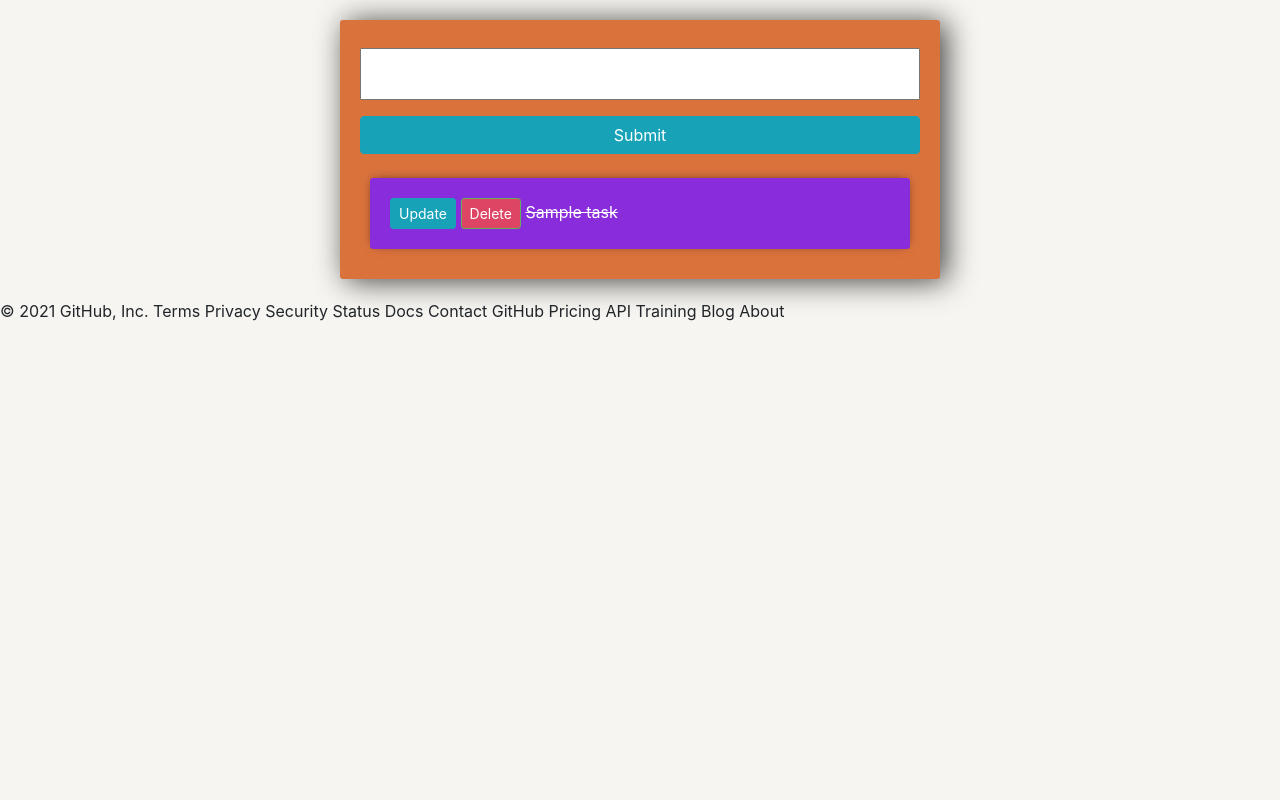
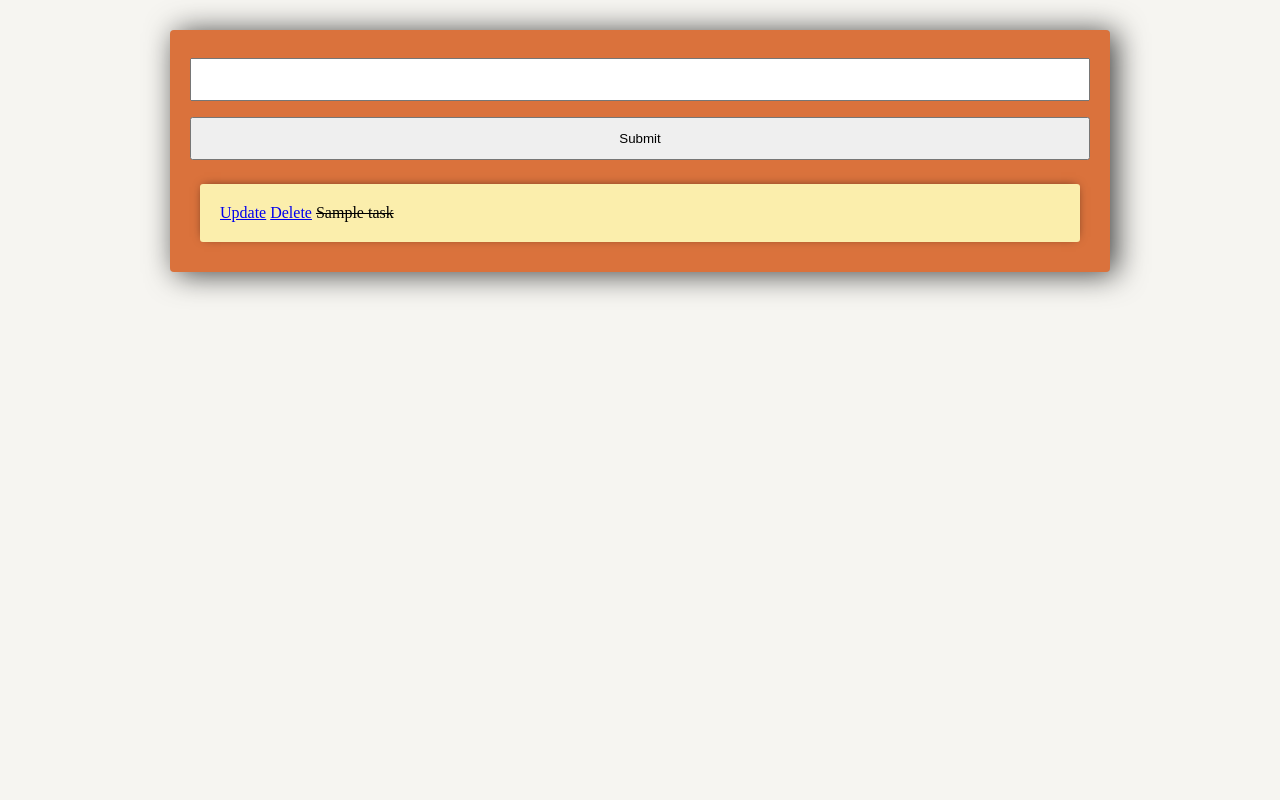
Before and after one commit to Pragyansmita-Swain/Todolist1, a Django app: page / in a window 1280 px wide. Run offline with Django 3.2, Linux system fonts and the light colour scheme; tables that the repository leaves empty hold one stand-in row (values such as "Sample post"); some libraries are stand-ins or nearby versions.

Commit message:
Update list.html

```diff
--- a/tasks/templates/tasks/list.html
+++ b/tasks/templates/tasks/list.html
@@ -1,5 +1,3 @@
-<link rel="stylesheet" href="https://stackpath.bootstrapcdn.com/bootstrap/4.3.1/css/bootstrap.min.css" integrity="sha384-ggOyR0iXCbMQv3Xipma34MD+dH/1fQ784/j6cY/iJTQUOhcWr7x9JvoRxT2MZw1T" crossorigin="anonymous">
-
 <style>
 
   body{
@@ -13,37 +11,22 @@
     box-sizing: border-box;
   }
 
-	input::placeholder {
-	  color: #d3d3d3;
-	}
-
-	.submit{
-		background-color: #892cdc;
-
-	}
-
   .center-column{
-		width:600px;
-		margin: 20px auto;
+    width:900px;
+    margin: 30px auto;
     padding:20px;
     background-color: #da723c;
-		border-radius: 3px;
+    border-radius: 4px;
     box-shadow: 6px 2px 30px 0px rgba(0,0,0,0.75);
   }
 
   .item-row{
-		background-color: #892cdc;
+    background-color: #fbeeac;
     margin: 10px;
     padding: 20px;
     border-radius: 3px;
-		color: #fff;
-		font-size: 16px;
+    color: black;
     box-shadow: 0px -1px 10px -4px rgba(0,0,0,0.75);
-	}
-
-	.btn-danger{
-		background-color: #de4463;
-		border-color: #61b15a;
   }
 
  </style>
@@ -53,15 +36,15 @@
   <form method="POST" action="/">
     {% csrf_token %}
     {{form.title}}
-		<input class="btn btn-info" type="submit" name="Create Task">
+    <input  type="submit" name="Create Task">
   </form>
 
-	<div class="todo-list">
+  <div>
 
   {% for task in tasks %}
     <div class="item-row">
-			<a class="btn btn-sm btn-info" href="{% url 'update_task' task.id %}">Update</a>
-			<a class="btn btn-sm btn-danger" href="{% url 'delete' task.id %}">Delete</a>
+      <a  href="{% url 'update_task' task.id %}">Update</a>
+      <a  href="{% url 'delete' task.id %}">Delete</a>
 
       {% if task.complete == True %}
       <strike>{{task}}</strike>
@@ -72,15 +55,3 @@
   {% endfor %}
   </div>
 </div>
-© 2021 GitHub, Inc.
-Terms
-Privacy
-Security
-Status
-Docs
-Contact GitHub
-Pricing
-API
-Training
-Blog
-About
```
Lines whose indentation alone changed are shown as unchanged.
